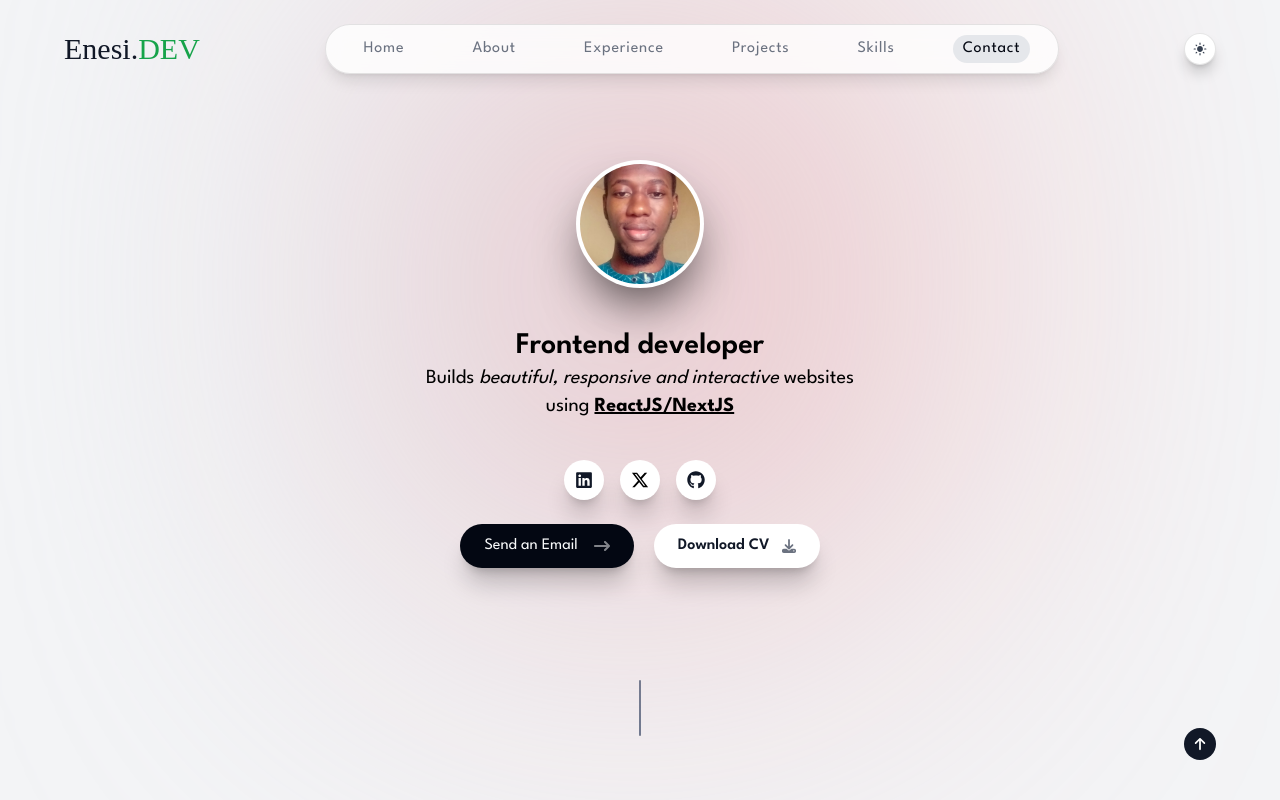
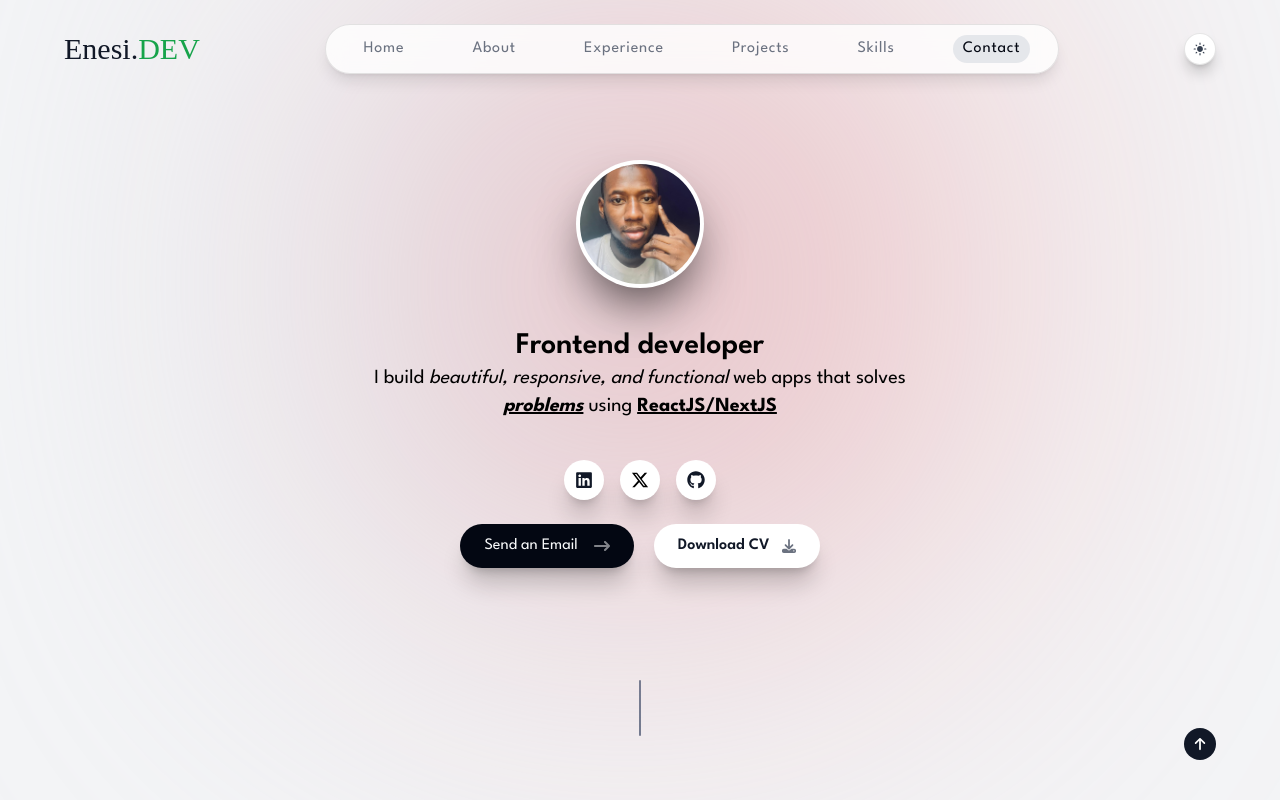
Before and after one commit to Mahmud1087/portfolio_new, a React (Vite) app: page / in a window 1280 px wide. Shown: the top 800 px of the page. Built offline with nearby package versions, Linux system fonts and the light colour scheme; a web font is replaced by a local one.

Commit message:
edit hero section summary, and profile image

```diff
--- a/src/components/Hero.tsx
+++ b/src/components/Hero.tsx
@@ -7,13 +7,13 @@ import {
 } from 'react-icons/fa6';
 // import userImage from '../assets/headshot-image.jpg';
 // import userImage from '../assets/image4.jpg';
-import userImage from '../assets/img.jpg';
-import userImageCompressed from '../assets/compressed/img.jpg';
+// import userImage from '../assets/img.jpg';
+// import userImageCompressed from '../assets/compressed/img.jpg';
 // import userImage from '../assets/image3.jpg';
 import { useScrollView } from '../libs/hooks';
 import { useActiveSectionContext } from '../context/avtive-section-context';
 import { motion } from 'framer-motion';
-import { LazyLoadImage } from 'react-lazy-load-image-component';
+// import { LazyLoadImage } from 'react-lazy-load-image-component';
 import 'react-lazy-load-image-component/src/effects/blur.css';
 
 const Hero = () => {
@@ -36,19 +36,8 @@ const Hero = () => {
           }}
           className='w-32 h-32 rounded-full bg-white flex justify-center items-center shadow-2xl shadow-black/70 dark:bg-gray-950/70 dark:shadow-black'
         >
-          <LazyLoadImage
-            placeholderSrc={userImageCompressed}
-            effect='blur'
-            wrapperProps={{
-              style: {
-                width: '100%',
-                height: '100%',
-                display: 'flex',
-                justifyContent: 'center',
-                alignItems: 'center',
-              },
-            }}
-            src={userImage}
+          <img
+            src={'/profile-img2.jpg'}
             alt='User image'
             className='w-[93%] h-[93%] rounded-full object-cover'
           />
@@ -63,16 +52,17 @@ const Hero = () => {
           className='mt-2 flex flex-col gap-10 items-center'
         >
           <h1 className='text-center text-xl px-5 dark:text-white/90 dark:font-[200] sm:px-16'>
-            {/* Hello,{' '}
-            <span className='font-semibold dark:font-normal'>
-              I'm Mahmud Abdulazeez
-            </span>
-            . I'm a{' '} */}
             <span className='font-semibold dark:text-green-300 text-3xl dark:font-normal'>
               Frontend developer
             </span>
-            <br />
-            Builds <i>beautiful, responsive and interactive</i> websites using{' '}
+            <br />I build <i>beautiful, responsive, and functional</i> web apps
+            that solves{' '}
+            <i>
+              <u>
+                <b>problems</b>
+              </u>
+            </i>{' '}
+            using{' '}
             <u>
               <b>ReactJS/NextJS</b>
             </u>
```
Also changed, not shown: public/profile-img1.jpg (added), public/profile-img2.jpg (added).
